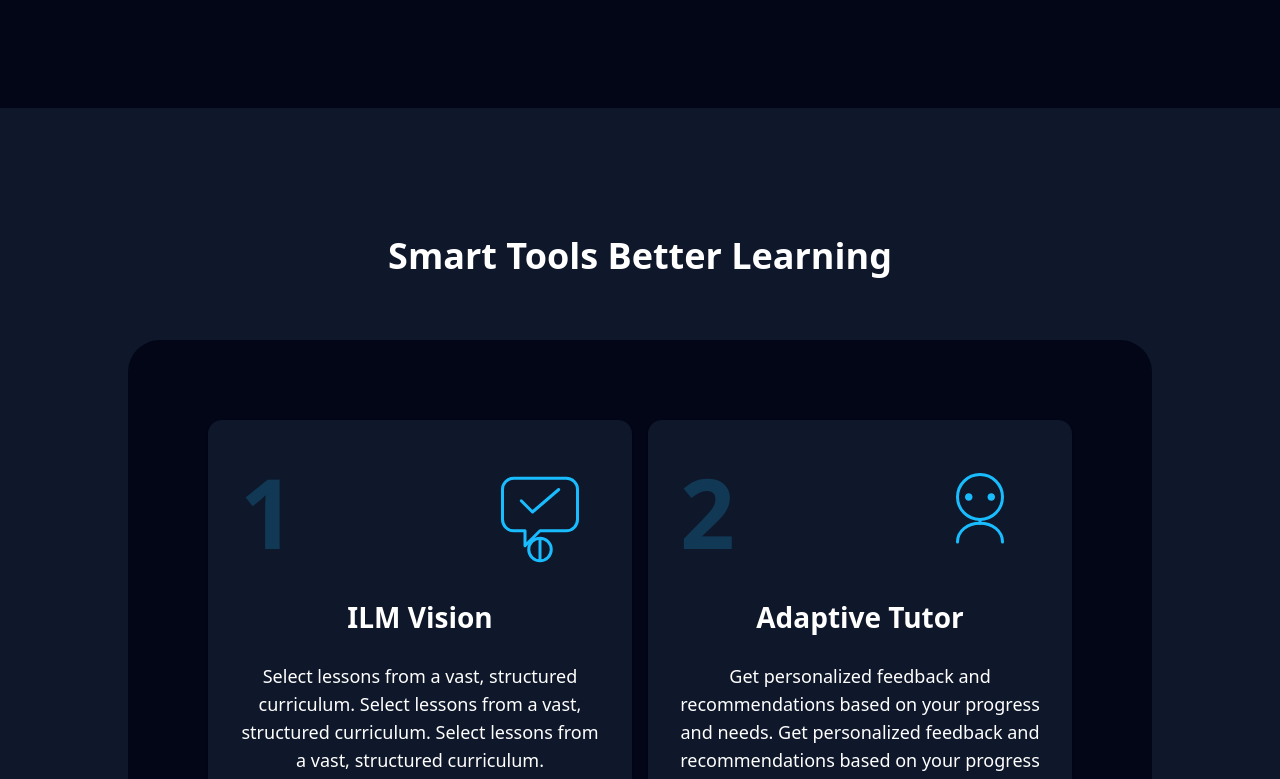
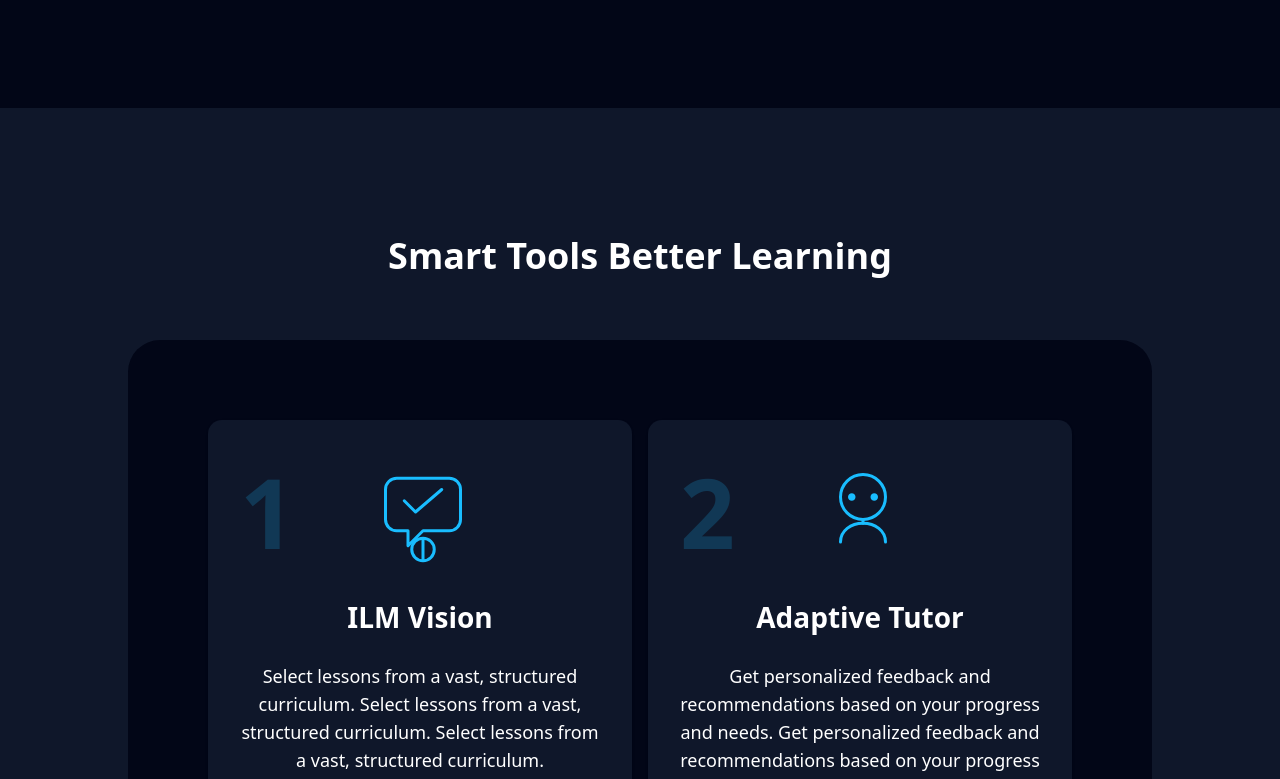
Before and after one commit to ILM-AI-LTD/ilm-ai-frontend, a Next.js app: page / in a window 1280 px wide. Shown: the part 1175-1954 px from the top of the page. Built offline with nearby package versions, Linux system fonts and the light colour scheme.

Commit message:
Fix image alignment and video file name

```diff
--- a/feature/landing/components/SmartTools/FeatureCard.tsx
+++ b/feature/landing/components/SmartTools/FeatureCard.tsx
@@ -19,6 +19,7 @@ export const FeatureCard: React.FC<FeatureCardProps> = ({ index, title, descript
         width={120}
         alt={imgSrc}
       />
+      <div className='w-12 hidden md:block'></div>
     </CardHeader>
 
     <CardTitle className='text-[28px] font-semibold text-white'>
--- a/feature/landing/components/SmartTools/SmartToolsSection.tsx
+++ b/feature/landing/components/SmartTools/SmartToolsSection.tsx
@@ -29,13 +29,13 @@ const features = [
 ];
 
 const SmartToolsSection: React.FC = () => (
-  <section className="bg-secondary-bg-color px-5 md:px-32 py-32 text-center">
+  <section className="bg-secondary-bg-color px-5 md:px-32 py-32 text-center flex flex-col justify-center items-center">
 
     <h1 className='font-bold text-4xl text-white mb-16'>
       Smart Tools Better Learning
     </h1>
 
-    <div className='grid grid-cols-1 sm:grid-cols-2 bg-primary-bg-color rounded-4xl p-5 sm:p-20 gap-4'>
+    <div className='w-full grid grid-cols-1 sm:grid-cols-2 bg-primary-bg-color rounded-4xl p-5 sm:p-20 gap-4 '>
 
       {features.map((feature, idx) => (
         <FeatureCard
--- a/feature/landing/components/hero/HeroSection.tsx
+++ b/feature/landing/components/hero/HeroSection.tsx
@@ -30,7 +30,7 @@ const HeroSection = () => {
 
                 {/* video  */}
                 <CustomVideoPlayer
-                    src="/Coin operated.mp4"
+                    src="/Coin Operated.mp4"
                     poster="/video preview.png"
                 />
 
```
